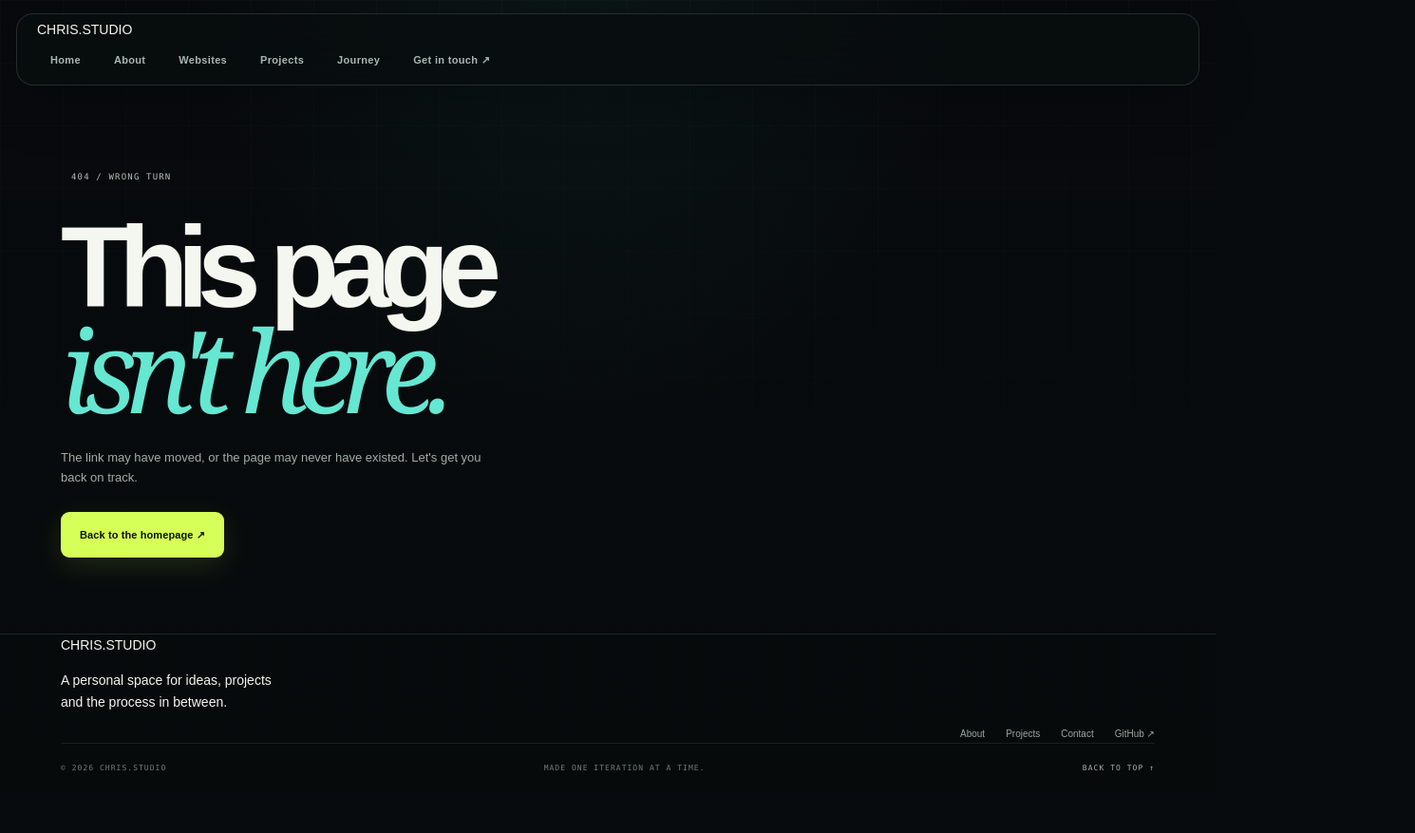
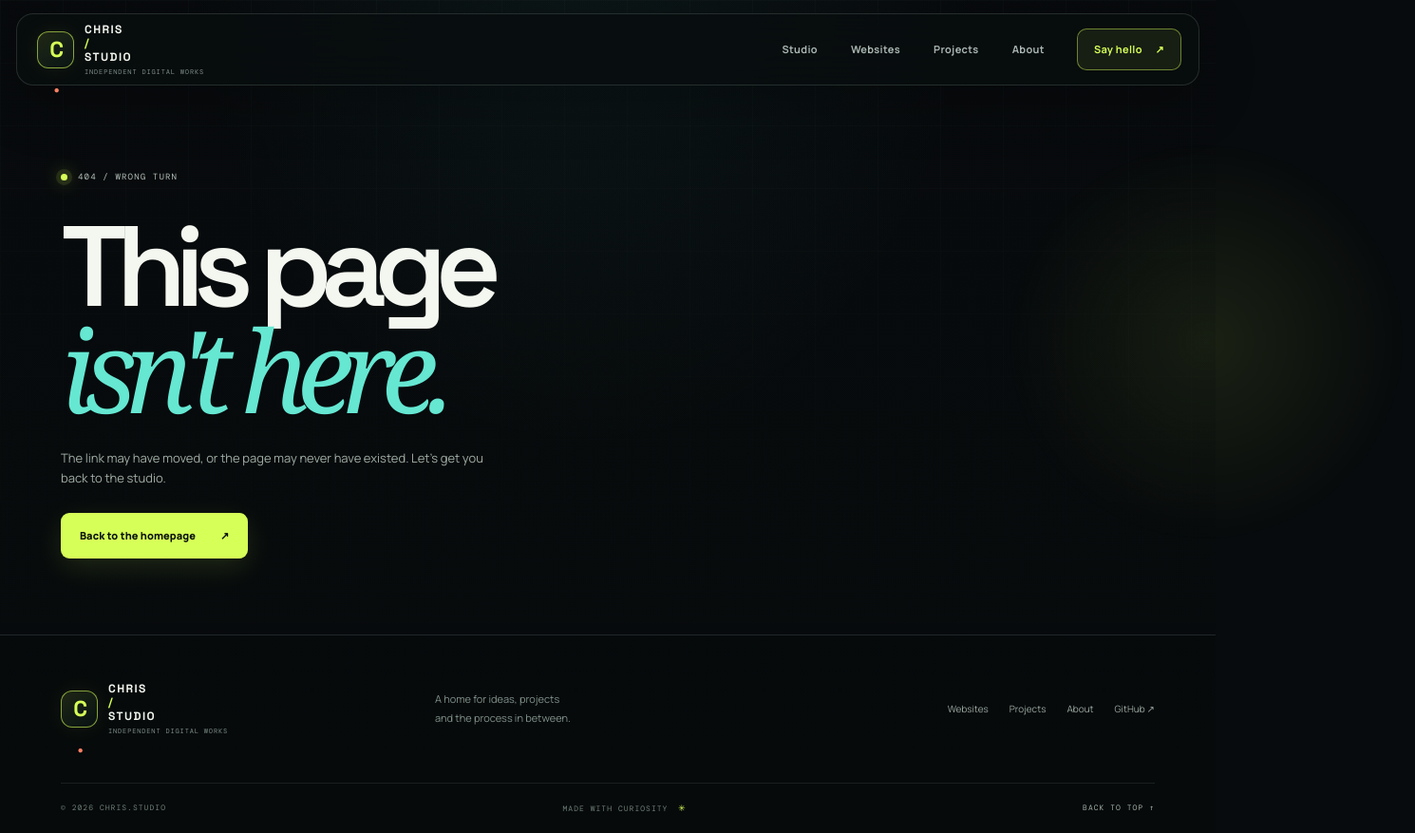
Before and after one commit to echoairgroup/CHRIS-STUDIO, a plain HTML site: page 404.html in a window 1280 px wide. Shown: the whole page at 95% size, 1490 px wide, since content can reach past the window. Before the commit the page ends 835 px from the top, so only its background shows below. Drawn offline with nearby package versions, Linux system fonts and the light colour scheme.

Commit message:
Finish CHRIS.STUDIO pages and documentation

```diff
--- a/404.html
+++ b/404.html
@@ -1,40 +1,20 @@
 <!doctype html>
 <html lang="en">
 <head>
-<meta charset="utf-8"><meta name="viewport" content="width=device-width, initial-scale=1">
-<meta name="theme-color" content="#11130f"><title>Page not found — Chris Studio</title>
-<meta name="description" content="The page you are looking for does not exist.">
-<link rel="icon" href="assets/favicon.svg" type="image/svg+xml"><link rel="stylesheet" href="styles.css">
-<meta property="og:type" content="website"><meta property="og:title" content="Page not found — Chris Studio">
-<meta property="og:description" content="The page you are looking for does not exist.">
-<meta property="og:image" content="https://echoairgroup.github.io/CHRIS-STUDIO/assets/social-card.svg">
+<meta charset="utf-8"><meta name="viewport" content="width=device-width, initial-scale=1"><meta name="theme-color" content="#080b0d">
+<title>Page not found — Chris Studio</title><meta name="description" content="The page you're looking for could not be found.">
+<link rel="icon" href="assets/favicon.svg" type="image/svg+xml"><link rel="preconnect" href="https://fonts.googleapis.com"><link rel="preconnect" href="https://fonts.gstatic.com" crossorigin>
+<link href="https://fonts.googleapis.com/css2?family=DM+Mono:wght@400;500&family=Manrope:wght@400;500;600;700;800&family=Space+Grotesk:wght@400;500;600;700&display=swap" rel="stylesheet"><link rel="stylesheet" href="styles.css">
 </head>
 <body data-page="404">
-<a class="skip-link" href="#main">Skip to content</a>
-
+<a class="skip-link" href="#main">Skip to content</a><div class="ambient ambient-one"></div>
 <header class="site-header">
-  <div class="header-inner">
-    <a class="wordmark" href="index.html" aria-label="Chris Studio home">CHRIS<span>.</span>STUDIO</a>
-    <button class="menu-toggle" type="button" aria-expanded="false" aria-controls="primary-nav"><span>Menu</span><i></i><i></i></button>
-    <nav class="primary-nav" id="primary-nav" aria-label="Main navigation">
-      <a href="index.html" >Home</a>
-      <a href="about.html" >About</a>
-      <a href="websites.html" >Websites</a>
-      <a href="projects.html" >Projects</a>
-      <a href="journey.html" >Journey</a>
-      <a class="nav-contact" href="contact.html">Get in touch <span>↗</span></a>
-    </nav>
-  </div>
+<a class="brand" href="index.html" aria-label="Chris Studio home"><span class="brand-symbol">C<span>.</span></span><span class="brand-name">CHRIS<span>/</span>STUDIO<small>INDEPENDENT DIGITAL WORKS</small></span></a>
+<button class="menu-toggle" type="button" aria-expanded="false" aria-controls="primary-nav"><span>Menu</span><i></i><i></i></button>
+<nav class="primary-nav" id="primary-nav" aria-label="Main navigation"><a href="index.html" data-page-link="home">Studio</a><a href="websites.html" data-page-link="websites">Websites</a><a href="projects.html" data-page-link="projects">Projects</a><a href="about.html" data-page-link="about">About</a><a class="nav-cta" href="contact.html" data-page-link="contact">Say hello <span>↗</span></a></nav>
 </header>
-<main id="main"><section class="not-found page-width"><p class="eyebrow"><i></i>404 / WRONG TURN</p><h1>This page<br><em>isn't here.</em></h1><p>The link may have moved, or the page may never have existed. Let's get you back on track.</p><a class="button button-primary" href="index.html">Back to the homepage ↗</a></section></main>
-
-<footer class="site-footer">
-  <div class="page-width footer-main">
-    <a class="wordmark" href="index.html">CHRIS<span>.</span>STUDIO</a>
-    <p>A personal space for ideas, projects<br>and the process in between.</p>
-    <div class="footer-links"><a href="about.html">About</a><a href="projects.html">Projects</a><a href="contact.html">Contact</a><a href="https://github.com/echoairgroup" target="_blank" rel="noreferrer">GitHub ↗</a></div>
-  </div>
-  <div class="page-width footer-bottom"><span>© <span data-year>2026</span> CHRIS.STUDIO</span><span>MADE ONE ITERATION AT A TIME.</span><a href="#main">BACK TO TOP ↑</a></div>
-</footer>
+<main id="main"><section class="not-found page-width"><p class="eyebrow"><span class="signal"></span> 404 / WRONG TURN</p><h1>This page<br><em>isn't here.</em></h1><p>The link may have moved, or the page may never have existed. Let's get you back to the studio.</p><a class="button button-primary" href="index.html">Back to the homepage <span>↗</span></a></section></main>
+<footer class="site-footer"><div class="page-width footer-top"><a class="brand footer-brand" href="index.html"><span class="brand-symbol">C<span>.</span></span><span class="brand-name">CHRIS<span>/</span>STUDIO<small>INDEPENDENT DIGITAL WORKS</small></span></a><p>A home for ideas, projects<br>and the process in between.</p><div class="footer-links"><a href="websites.html">Websites</a><a href="projects.html">Projects</a><a href="about.html">About</a><a href="https://github.com/echoairgroup" target="_blank" rel="noreferrer">GitHub ↗</a></div></div><div class="page-width footer-bottom"><span>© <span data-year>2026</span> CHRIS.STUDIO</span><span>MADE WITH CURIOSITY <b>✳</b></span><a href="#main">BACK TO TOP ↑</a></div></footer>
 <script src="script.js" defer></script>
-</body></html>
+</body>
+</html>
```
